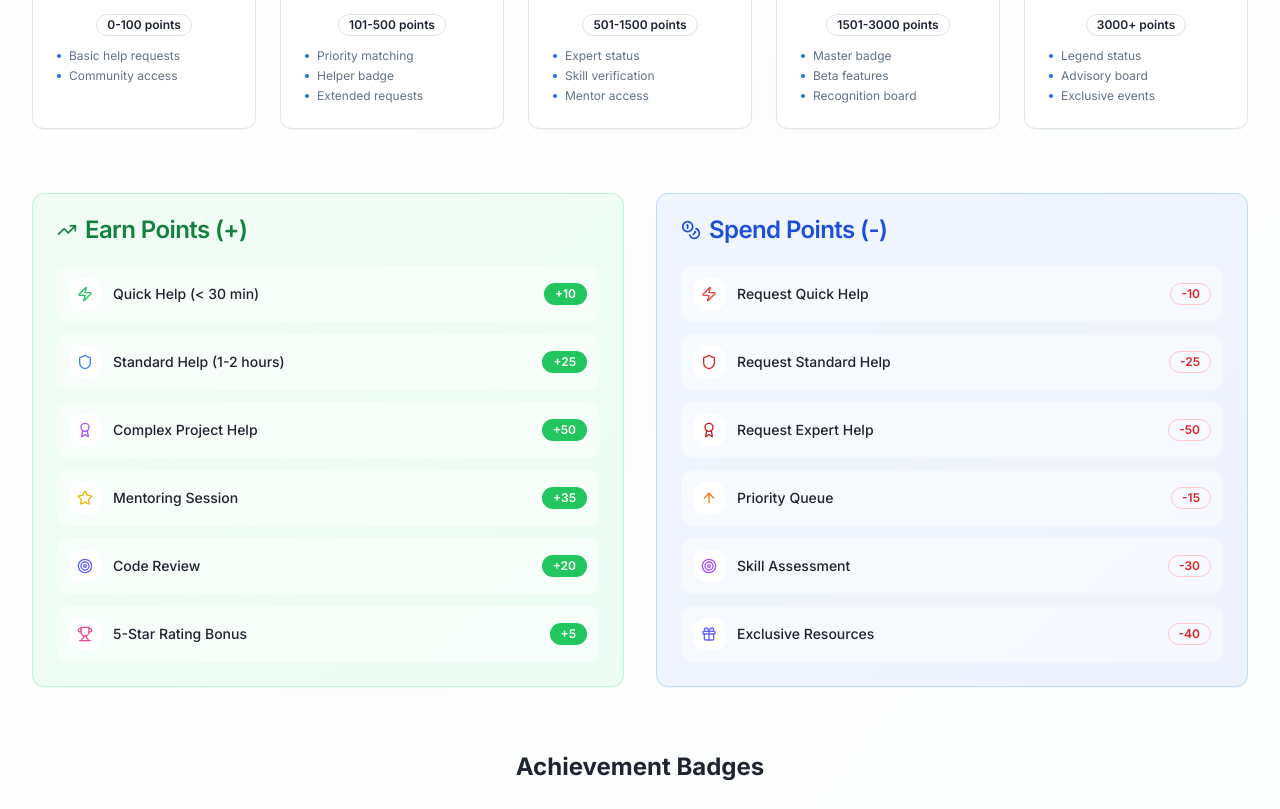
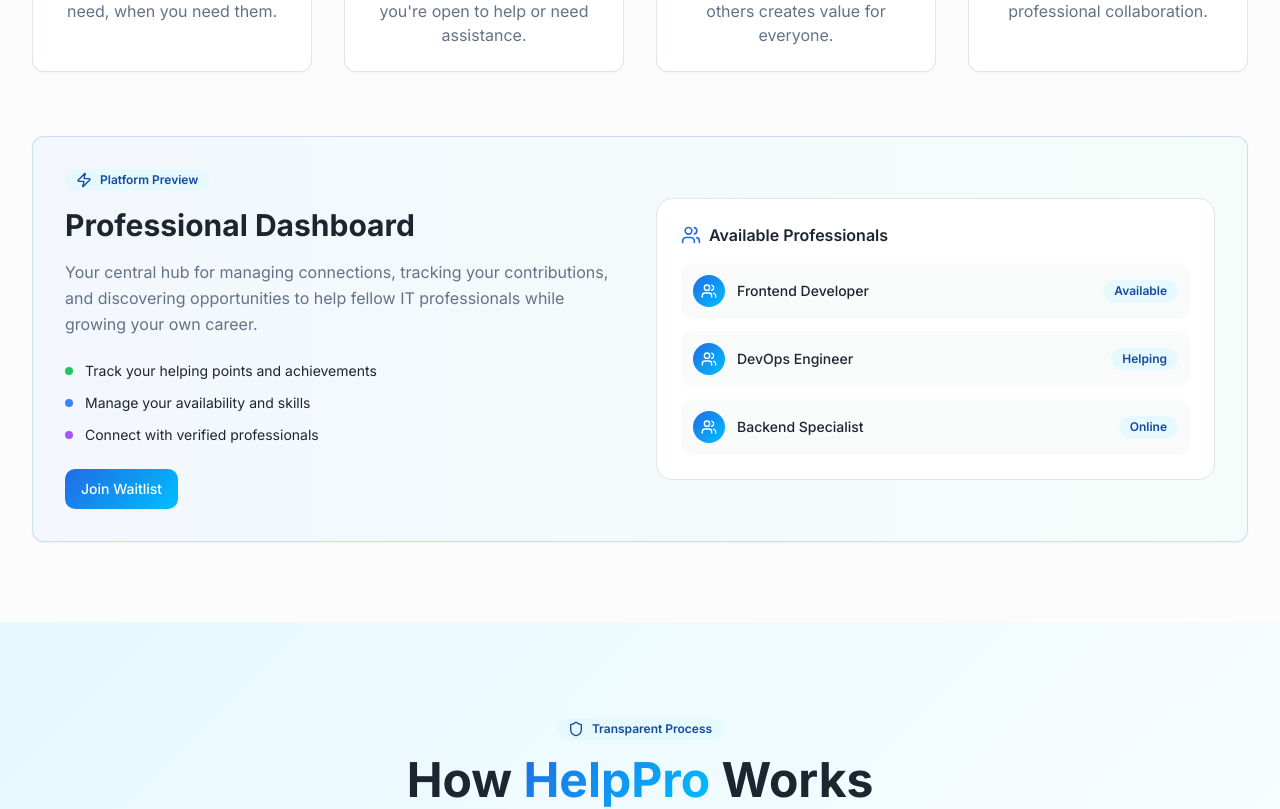
Before and after one commit to mrumranshaikh-official/helppro, a React (Vite) app: page / in a window 1280 px wide. Shown: the part 2340-3149 px from the top of the page. Built offline with nearby package versions, Linux system fonts and the light colour scheme; a web font is replaced by a local one.

Commit message:
Rearrange landing page sections

```diff
--- a/src/pages/Index.tsx
+++ b/src/pages/Index.tsx
@@ -1,11 +1,11 @@
 import Navbar from "@/components/ui/navbar";
 import HeroSection from "@/components/hero-section";
 import LiveActivitySection from "@/components/live-activity-section";
+import AdvancedFeaturesSection from "@/components/advanced-features-section";
+import HowItWorks from "@/components/how-it-works";
 import GamificationSection from "@/components/gamification-section";
-
-import HowItWorks from "@/components/how-it-works";
+import HelpSystemSection from "@/components/help-system-section";
 import ValidationSection from "@/components/validation-section";
-import HelpSystemSection from "@/components/help-system-section";
 import AboutSection from "@/components/about-section";
 import Footer from "@/components/footer";
 
@@ -15,11 +15,11 @@ const Index = () => {
       <Navbar />
       <HeroSection />
       <LiveActivitySection />
+      <AdvancedFeaturesSection />
+      <HowItWorks />
       <GamificationSection />
-
-      <HowItWorks />
+      <HelpSystemSection />
       <ValidationSection />
-      <HelpSystemSection />
       <AboutSection />
       <Footer />
     </div>
```
